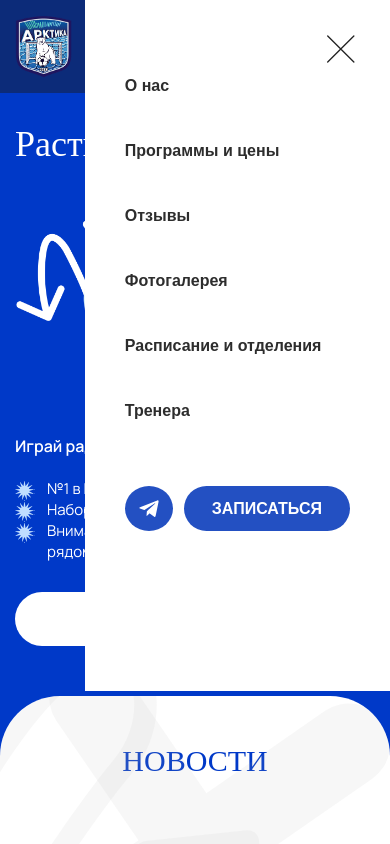
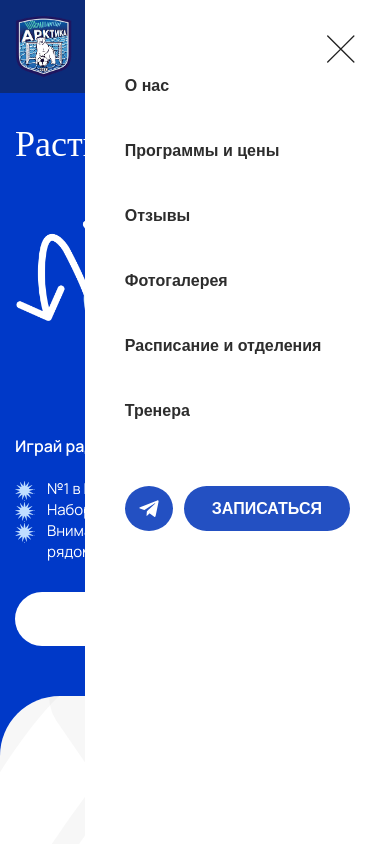
Before and after one commit to Keeelll1/academy, a website: page src/index.html in a window 390 px wide. Both pictures are taken after a click on the element 359 px from the left and 46 px from the top of the page. Shown: the top 844 px of the page. Drawn offline with nearby package versions, Linux system fonts and the light colour scheme; files that its build step writes are made by us from their sources; files whose address does not match are found by name; a web font is replaced by a local one.

Commit message:
fix burger-menu

```diff
--- a/src/styles/_header.scss
+++ b/src/styles/_header.scss
@@ -140,7 +140,8 @@
         &__content{
             background-color: var(--white);
             display: none;
-            position: absolute;
+            position: fixed;
+            height: 100vh;
             top: 0;
             right: 0;
             z-index: 3;
```
Also changed, not shown: dist/css/style.css, 1 other file.
